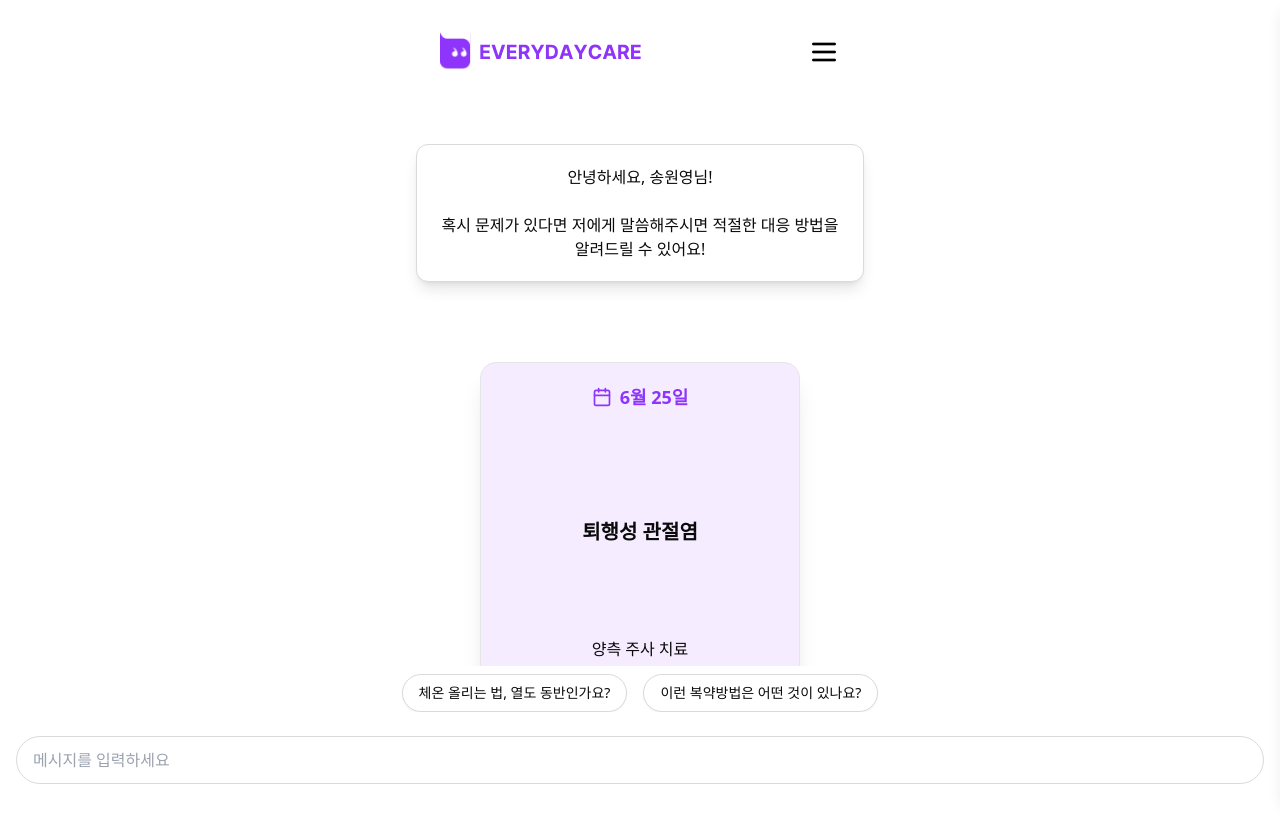
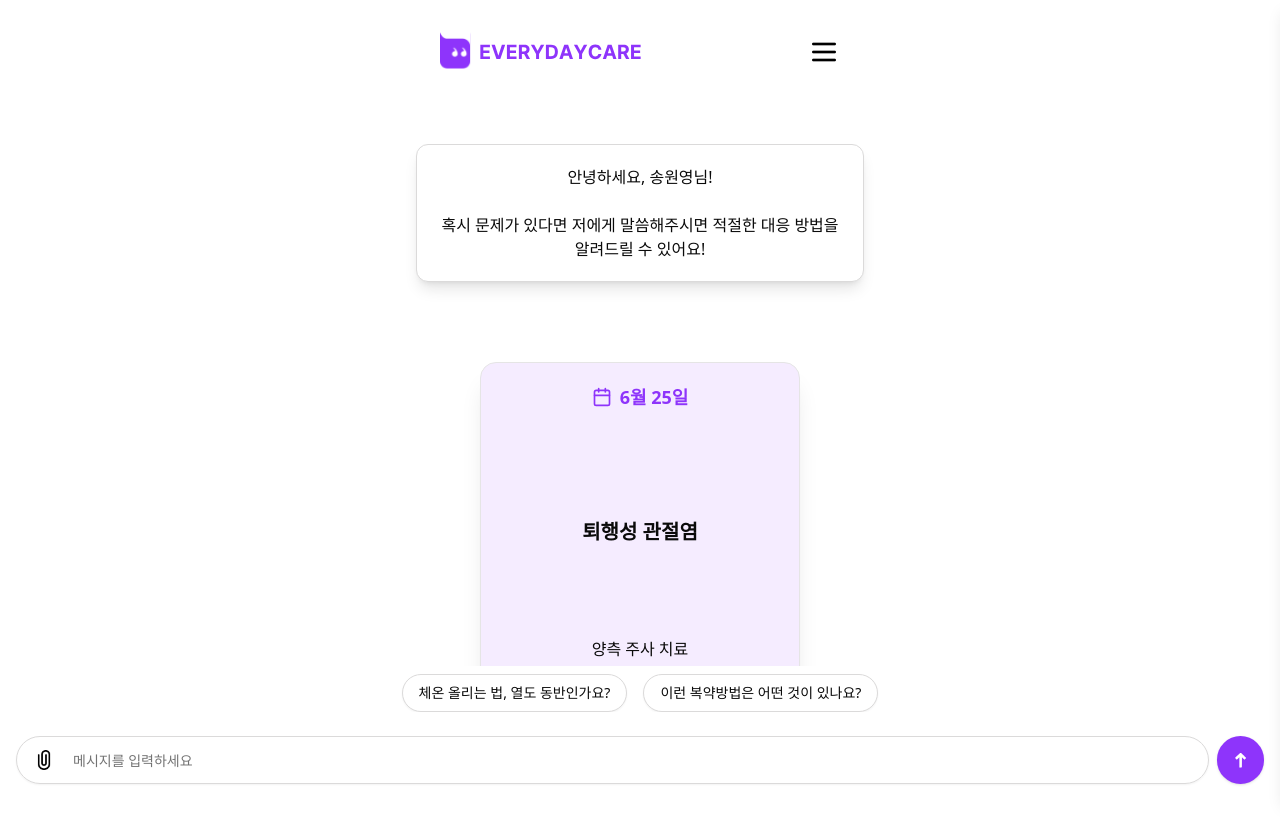
Before and after one commit to onezero01010/MDWinner_front, a React (Vite) app in the folder frontend/: page /patient/start-chat in a window 1280 px wide. Shown: the top 824 px of the page. Built offline with nearby package versions, Linux system fonts and the light colour scheme.

Commit message:
feat: add image upload feature and send button

```diff
--- a/frontend/src/component/LogoPage.tsx
+++ b/frontend/src/component/LogoPage.tsx
@@ -3,7 +3,7 @@ import { useNavigate } from 'react-router-dom';
 
 const LogoPage = () => {
   const navigate = useNavigate();
-  const [isDoctor] = useState(true);
+  const [isDoctor] = useState(false);
 
   useEffect(() => {
     const timer = setTimeout(() => {
--- a/frontend/src/component/patient/Chat.tsx
+++ b/frontend/src/component/patient/Chat.tsx
@@ -2,10 +2,13 @@ import React, { useState, useRef, useEffect } from 'react';
 import './hideScrollbar.css'; // 스크롤바 숨김용 CSS import (없으면 생성)
 import { Carousel, CarouselContent, CarouselItem } from "../../components/ui/carousel";
 import { CalendarIcon } from 'lucide-react';
+import { Input } from "../../components/ui/input";
+import { Button } from "../../components/ui/button";
 
 type ChatMessage = {
   question: string;
   answer: string;
+  imageUrl?: string; // 이미지가 있을 경우
 };
 
 const StartChat = () => {
@@ -16,6 +19,8 @@ const StartChat = () => {
   // 예시: 환자 상태 state (emergency, middle, good)
   const [patientStatus] = useState<'emergency' | 'middle' | 'good'>('good');
   const [isMenuOpen, setIsMenuOpen] = useState(false);
+  const inputRef = useRef<HTMLInputElement>(null);
+  const [file, setFile] = useState<File | null>(null);
 
 
   const handleInputChange = (e: React.ChangeEvent<HTMLInputElement>) => {
@@ -29,6 +34,22 @@ const StartChat = () => {
       setMessages([...messages, { question: inputValue, answer }]);
       setInputValue('');
     }
+  };
+
+  const handleSend = () => {
+    if (inputValue.trim() !== "" || file) {
+      const newMessage: ChatMessage = {
+        question: inputValue,
+        answer: "이것은 답변입니다.",
+      };
+      if (file && file.type.startsWith("image/")) {
+        newMessage.imageUrl = URL.createObjectURL(file);
+      }
+      setMessages([...messages, newMessage]);
+      setInputValue("");
+      setFile(null); // 미리보기 제거
+    }
+    inputRef.current?.focus();
   };
 
   // 새 메시지 추가 시 스크롤 하단으로 이동
@@ -125,8 +146,15 @@ const StartChat = () => {
               <React.Fragment key={idx}>
                 {/* 내 메시지(오른쪽, 흰색) */}
                 <div className="flex justify-end">
-                  <div className="bg-white text-gray-900 rounded-2xl rounded-tr-md px-4 py-2 shadow border border-gray max-w-[70%]">
+                  <div className="bg-white text-gray-900 rounded-2xl rounded-tr-md px-4 py-2 shadow border border-gray max-w-[70%] flex flex-col items-end">
                     {msg.question}
+                    {msg.imageUrl && (
+                      <img
+                        src={msg.imageUrl}
+                        alt="첨부 이미지"
+                        className="max-w-[200px] max-h-40 mt-2 rounded-lg border"
+                      />
+                    )}
                   </div>
                 </div>
                 {/* 답변(왼쪽, 보라색) */}
@@ -145,12 +173,12 @@ const StartChat = () => {
       </div>
       {/* 하단 고정 입력창/버튼 */}
       <div className="fixed bottom-0 left-1/2 -translate-x-1/2 w-full bg-white px-4 pb-4 pt-2 flex flex-col gap-2 z-10">
-        {/* 환자 상태 원 3개 */}
-        {messages.length > 0 && (
-            <div className="flex items-center mt-2">
-                <div className={`w-5 h-5 rounded-full mr-1 ${patientStatus === 'emergency' ? 'bg-red-500' : 'bg-gray'}`}></div>
-                <div className={`w-5 h-5 rounded-full mr-1 ${patientStatus === 'middle' ? 'bg-yellow-400' : 'bg-gray'}`}></div>
-                <div className={`w-5 h-5 rounded-full mr-2 ${patientStatus === 'good' ? 'bg-green-500' : 'bg-gray'}`}></div>
+        {file && (
+          <div className="mt-2 flex flex-col items-center">
+            <span className="text-sm text-gray-600">{file.name}</span>
+            {file.type.startsWith('image/') && (
+              <img src={URL.createObjectURL(file)} alt="preview" className="max-h-16 rounded-lg border mt-2" />
+            )}
           </div>
         )}
         {messages.length === 0 && (
@@ -161,14 +189,42 @@ const StartChat = () => {
             </div>
           </>
         )}
+        <div className="flex items-center gap-2 mt-4">
+          <div className="relative w-full">
+            {/* input 왼쪽에 아이콘(absolute) */}
+            <label className="absolute left-3 top-1/2 -translate-y-1/2 w-8 h-8 flex items-center justify-center cursor-pointer m-0">
               <input
+                type="file"
+                className="hidden"
+                onChange={e => {
+                  if (e.target.files && e.target.files[0]) {
+                    setFile(e.target.files[0]);
+                  }
+                }}
+              />
+              <img src="/Clip.png" alt="paperclip" className="w-5" />
+            </label>
+            <Input
               type="text"
               placeholder="메시지를 입력하세요"
-          className="h-12 w-full border border-gray rounded-full px-4 focus:outline-none focus:ring-2 focus:ring-purple text-base mt-4"
+              className="h-12 w-full border border-gray rounded-full pl-14 pr-4 focus:outline-none focus:ring-2 focus:ring-purple text-base"
               value={inputValue}
               onChange={handleInputChange}
-          onKeyDown={handleKeyDown}
+              onKeyDown={e => {
+                if (e.key === "Enter") handleSend();
+              }}
+              ref={inputRef}
             />
+          </div>
+          <Button
+            type="button"
+            className="w-12 h-12 rounded-full bg-purple text-white text-base font-semibold flex items-center justify-center
+              hover:bg-purple active:bg-purple focus:bg-purple"
+            onClick={handleSend}
+          >
+            <img src="/Send.svg" alt="Send" className="h-6 -rotate-90" />
+          </Button>
+        </div>
       </div>
       {/* 햄버거 메뉴 사이드 패널 */}
       {/* 항상 렌더링, 상태에 따라 translate-x-full/0 적용 */}
```
Also changed, not shown: frontend/public/Clip.png (added), frontend/public/Send.svg (added). Lines whose indentation alone changed are shown as unchanged.
